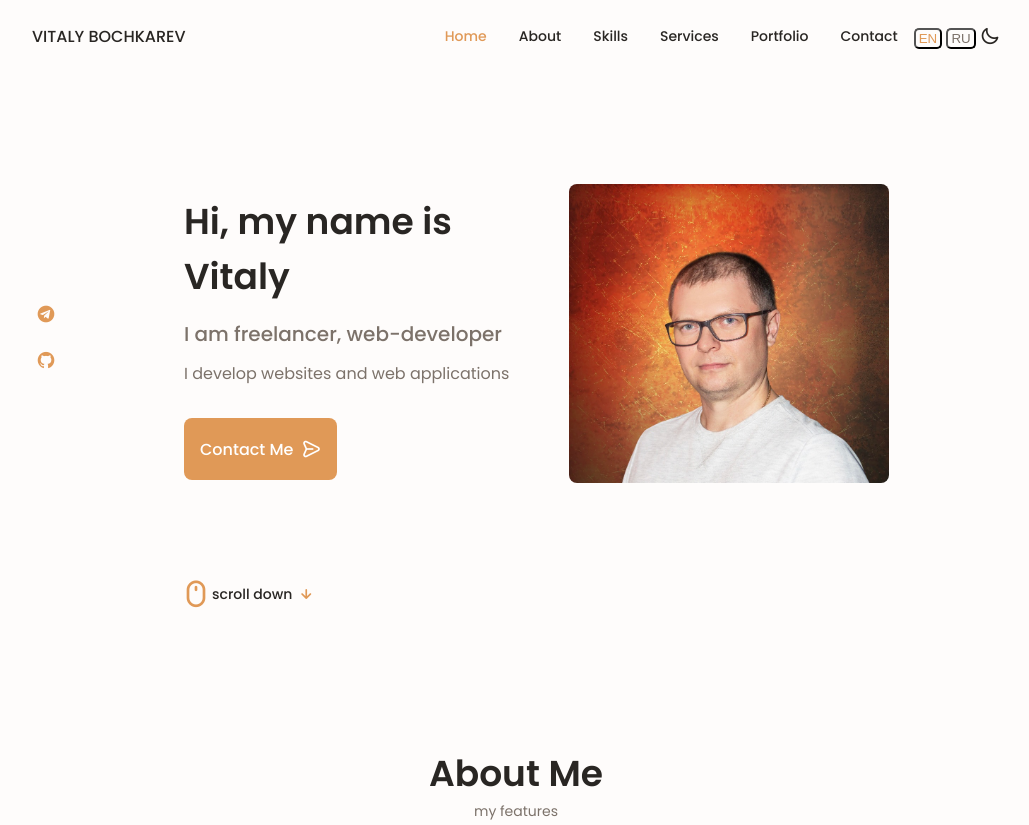
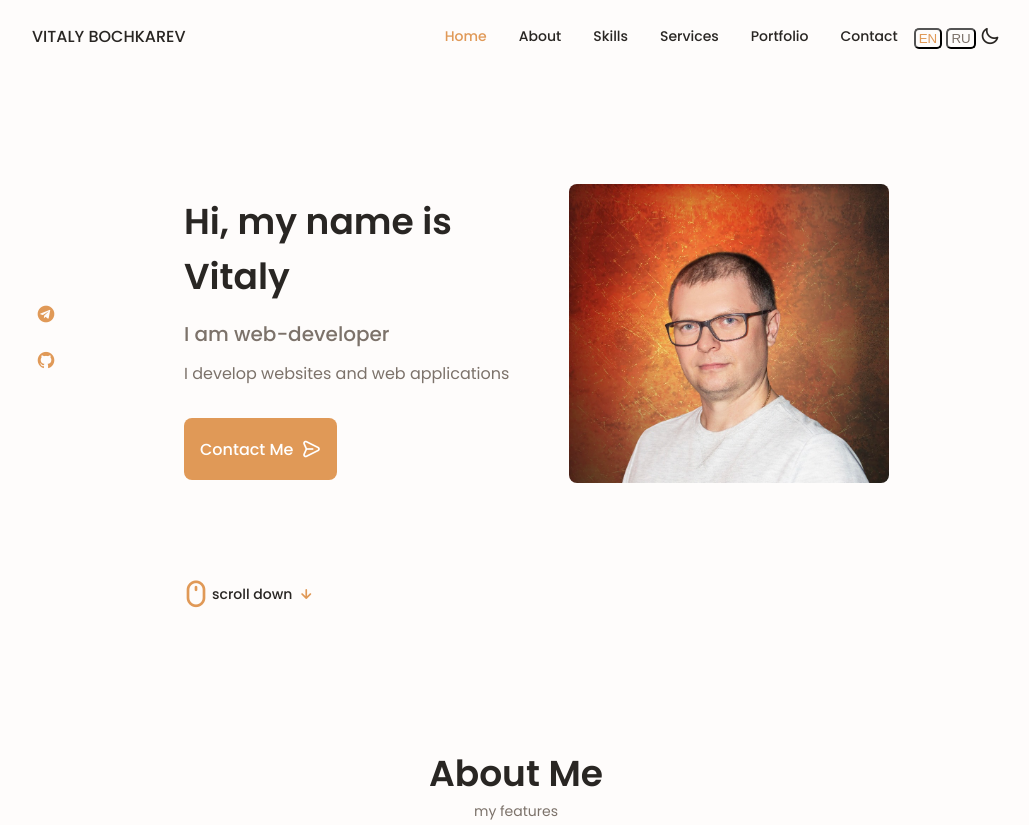
Before and after one commit to vitboch/vitboch.github.io, a plain HTML site: page index.html in a window 1280 px wide. Shown: the top 825 px of the page, without its empty margins (124-1153 px from the left). Drawn offline with nearby package versions, Linux system fonts and the light colour scheme.

Commit message:
update 2023

```diff
--- a/index.html
+++ b/index.html
@@ -105,7 +105,7 @@
                 Hi, my name is Vitaly
               </h1>
               <h3 class="home__subtitle" data-lang="home__subtitle">
-                I am freelancer, web-developer
+                I am web-developer
               </h3>
               <p class="home__description" data-lang="home__description">
                 I develop websites and web applications
@@ -999,7 +999,7 @@
               <i class="uil uil-phone contact__icon"></i>
               <div>
                 <h3 class="contact__title" data-lang="contact__title__tel">
-                  Call Me
+                  Phone number
                 </h3>
                 <a class="contact__subtitle" href="tel:+79505868360">
                   (+7) (950) 586-83-60
--- a/js/lang.js
+++ b/js/lang.js
@@ -42,8 +42,8 @@ const text = {
     ru: "Привет, меня зовут Виталий",
   },
   home__subtitle: {
-    en: "I am freelancer, web-developer",
-    ru: "Я фрилансер, веб-разработчик",
+    en: "I am web-developer",
+    ru: "Я веб-разработчик",
   },
   home__description: {
     en: "I develop websites and web applications",
@@ -326,8 +326,8 @@ const text = {
     ru: "мои контакты",
   },
   contact__title__tel: {
-    en: "Call Me",
-    ru: "Позвоните мне",
+    en: "Phone number",
+    ru: "Tелефон",
   },
   contact__title__email: {
     en: "Email",
```
Also changed, not shown: assets/img/screenshot.png, assets/img/vit_boch.jpg.
